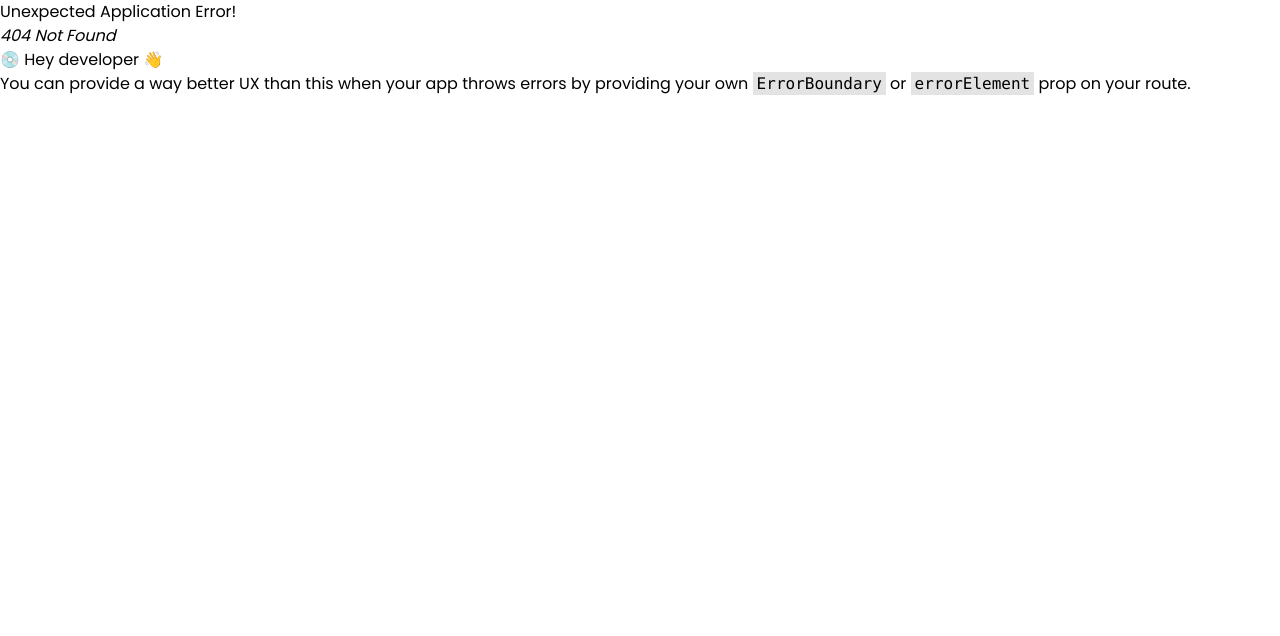
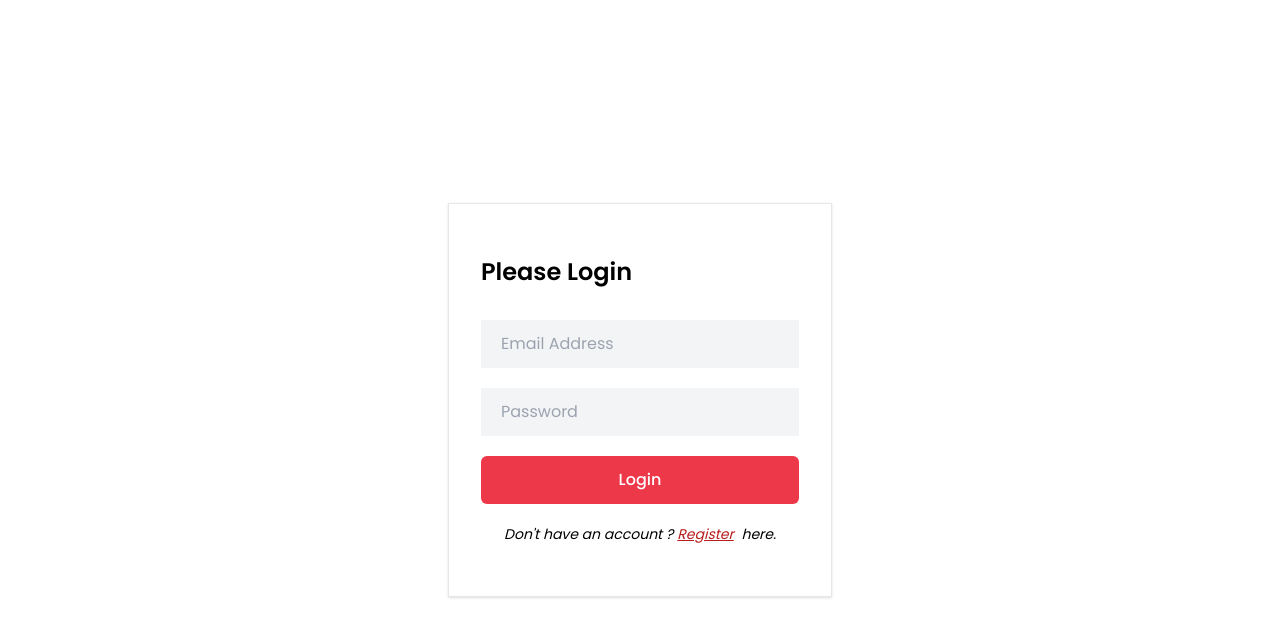
Before and after one commit to Emrul-Hasan/MERN-E-Commerce, a React (Vite) app in the folder frontend/: page /login in a window 1280 px wide. Before the commit this address had no page. Shown: the top 636 px of the page. Built offline with nearby package versions, Linux system fonts and the light colour scheme.

Commit message:
Login Functionality

```diff
--- /dev/null
+++ b/frontend/src/components/Login.jsx
@@ -0,0 +1,52 @@
+import React, { useState } from 'react'
+import { Link } from 'react-router-dom';
+
+const Login = () => {
+    const [message, setMessage] = useState('');
+    const  [email, setEmail] = useState('');
+    const [password,setPassword] = useState('');
+    const handleLogin = async (e) =>{
+        e.preventDefault();
+        const data = {
+            email,
+            password
+        }
+
+        // console.log(data)
+    }
+
+  return (
+    <section className='h-screen flex items-center justify-center'>
+        <div className='max-w-sm border shadow bg-white mx-auto p-8'>
+            <h2 className='text-2xl font-semibold pt-5'>Please Login</h2>
+
+            <form onSubmit={handleLogin}
+            className='space-y-5 max-w-sm mx-auto pt-8'>
+
+            <input type='email' name='email' id='email'
+            onChange={(e) => setEmail(e.target.value)}
+            placeholder='Email Address' required
+            className='w-full bg-gray-100 focus:outline-none px-5 py-3'
+            />
+           < input type='password' name='password' id='password'
+            onChange={(e) => setPassword(e.target.value)}
+            placeholder='Password' required
+            className='w-full bg-gray-100 focus:outline-none px-5 py-3'
+            />
+            {
+                message && <p className='text-red-500'>{message}</p>
+            }
+            <button type='submit' className='w-full mt-5 bg-primary text-white hover:bg-indigo-500 font-medium py-3 rounded-md'>
+              Login
+            </button>
+
+            </form>
+            <p className='my-5 italic text-sm text-center'>Don't have an account ?
+                <Link to="/register" className='text-red-700 px-1 underline'>Register</Link> here.</p>
+        </div>
+
+    </section>
+  )
+}
+
+export default Login
--- a/frontend/src/routers/router.jsx
+++ b/frontend/src/routers/router.jsx
@@ -7,6 +7,7 @@
 import Serach from "../pages/search/Serach";
 import ShopPage from "../pages/shop/ShopPage";
 import SingleProduct from "../pages/shop/productDetails/SingleProduct";
+import Login from "../components/Login";
 
 const router = createBrowserRouter([
     {
@@ -21,6 +22,9 @@
 
       ],
     },
+    {
+      path: "/login", element: <Login></Login>
+    }
   ]);
 
   export default router;
```
